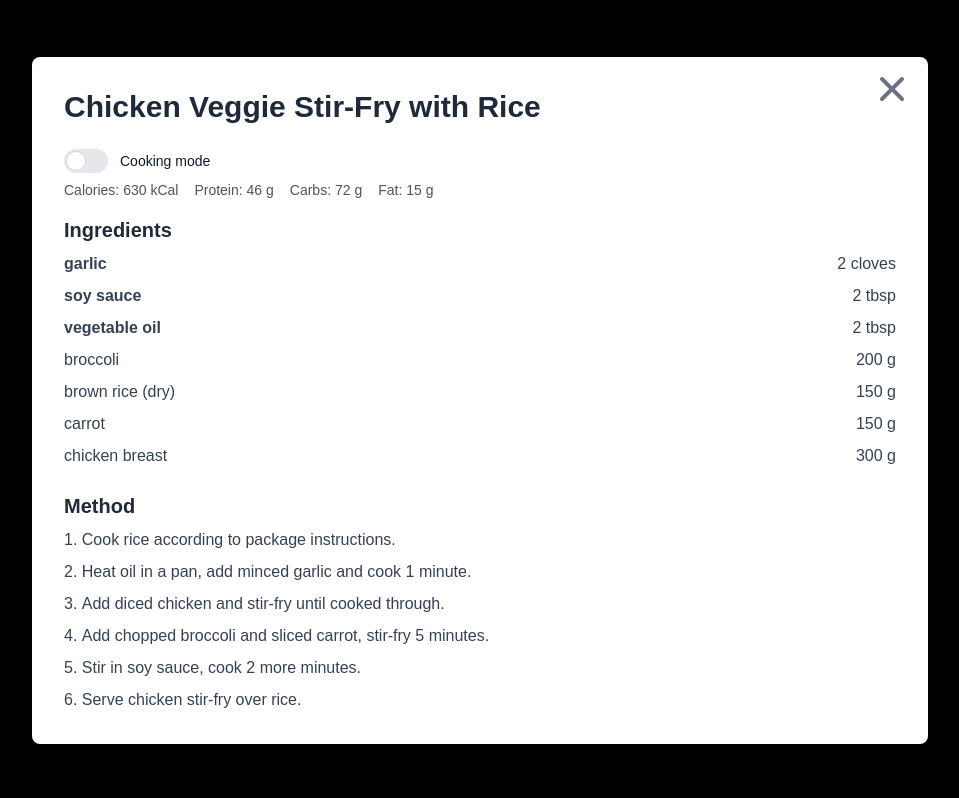
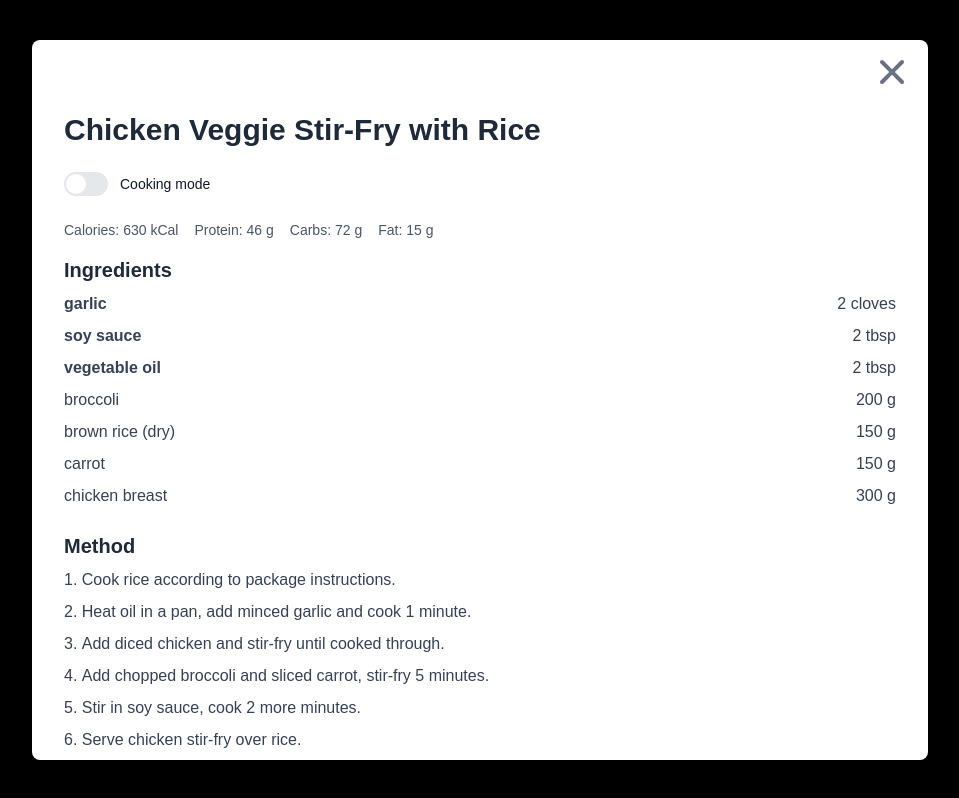
Before and after one commit to trithagoras/WebChef, a Next.js app: page / in a window 1280 px wide. Both pictures are taken after a click on the element 349 px from the left and 872 px from the top of the page. Shown: the part 324-1122 px from the top of the page, without its empty margins (160-1119 px from the left). Built offline with nearby package versions, Linux system fonts and the light colour scheme.

Commit message:
modal component

```diff
--- /dev/null
+++ b/app/components/Modal.tsx
@@ -0,0 +1,63 @@
+'use client';
+
+import { ReactNode, MouseEvent } from "react";
+import { FontAwesomeIcon } from "@fortawesome/react-fontawesome";
+import { faXmark } from "@fortawesome/free-solid-svg-icons";
+
+interface ModalProps {
+  isOpen: boolean;
+  onClose: () => void;
+  title?: string;
+  children: ReactNode;
+  actions?: ReactNode;
+  size?: "sm" | "md" | "lg" | "xl";
+}
+
+const sizeMap = {
+  sm: "max-w-md",
+  md: "max-w-2xl",
+  lg: "max-w-4xl",
+  xl: "max-w-6xl"
+};
+
+export default function Modal({
+  isOpen,
+  onClose,
+  title,
+  children,
+  actions,
+  size = "lg"
+}: ModalProps) {
+  if (!isOpen) return null;
+
+  const stop = (e: MouseEvent) => e.stopPropagation();
+
+  return (
+    <div
+      className="fixed inset-0 bg-black bg-opacity-70 flex justify-center items-center z-50 p-4"
+      onClick={onClose}
+    >
+      <div
+        className={`relative bg-white rounded-lg shadow-xl w-full ${sizeMap[size]} max-h-[90vh] overflow-y-auto p-8`}
+        onClick={stop}
+      >
+        <button
+          onClick={onClose}
+          className="absolute top-4 right-4 text-gray-500 hover:text-gray-800 transition-colors"
+          aria-label="Close modal"
+        >
+          <FontAwesomeIcon icon={faXmark} size="2x" />
+        </button>
+
+        {(title || actions) && (
+          <div className="flex items-center justify-between mb-6 mt-10">
+            {title && <h2 className="text-3xl font-bold text-gray-800">{title}</h2>}
+            {actions && <div className="flex gap-2">{actions}</div>}
+          </div>
+        )}
+
+        {children}
+      </div>
+    </div>
+  );
+}
--- a/app/components/RecipeCard.tsx
+++ b/app/components/RecipeCard.tsx
@@ -1,17 +1,11 @@
-'use client';
-
 import { useState } from "react";
 import { Recipe } from "../framework/schema";
-import { FontAwesomeIcon } from '@fortawesome/react-fontawesome';
-import { faXmark } from '@fortawesome/free-solid-svg-icons';
+import Modal from "./Modal";
 import { useCookingMode } from "./CookingModeContext";
 
 const RecipeCard = ({ recipe }: { recipe: Recipe }) => {
   const [isModalOpen, setIsModalOpen] = useState(false);
   const { cookingMode, toggleCookingMode } = useCookingMode();
-
-    const openModal = () => setIsModalOpen(true);
-    const closeModal = () => setIsModalOpen(false);
 
   const RecipeDetails = () => (
     <>
@@ -49,7 +43,7 @@ const RecipeCard = ({ recipe }: { recipe: Recipe }) => {
   return (
     <>
       <div
-                onClick={openModal}
+        onClick={() => setIsModalOpen(true)}
         className="p-6 bg-white rounded-2xl shadow-md cursor-pointer hover:shadow-xl hover:-translate-y-1 transition-all duration-300"
       >
         <h2 className="text-xl font-bold text-gray-800 mb-3">{recipe.name}</h2>
@@ -61,33 +55,24 @@ const RecipeCard = ({ recipe }: { recipe: Recipe }) => {
         </div>
       </div>
 
-            {isModalOpen && (
-                <div
-                    className="fixed inset-0 bg-black bg-opacity-70 flex justify-center items-center z-50 p-4"
-                    onClick={closeModal}
+      <Modal
+        isOpen={isModalOpen}
+        onClose={() => setIsModalOpen(false)}
+        title={recipe.name}
       >
-                    <div
-                        className="relative bg-white rounded-lg shadow-xl max-w-4xl w-full max-h-[90vh] overflow-y-auto p-8"
-                        onClick={(e) => e.stopPropagation()}
-                    >
-                        <button
-                            onClick={closeModal}
-                            className="absolute top-4 right-4 text-gray-500 hover:text-gray-800 transition-colors"
-                            aria-label="Close recipe"
-                        >
-                            <FontAwesomeIcon icon={faXmark} size="2x" />
-                        </button>
+        <label className="inline-flex items-center cursor-pointer mb-6">
+          <input
+            type="checkbox"
+            className="sr-only peer"
+            checked={cookingMode}
+            onChange={toggleCookingMode}
+          />
+          <div className="relative w-11 h-6 bg-gray-200 rounded-full peer peer-checked:bg-blue-600 after:absolute after:top-[2px] after:start-[2px] after:w-5 after:h-5 after:bg-white after:rounded-full after:transition-all peer-checked:after:translate-x-full"></div>
+          <span className="ms-3 text-sm font-medium text-gray-900">Cooking mode</span>
+        </label>
 
-                        <h2 className="text-3xl font-bold text-gray-800 mb-6">{recipe.name}</h2>
-                        <label className="inline-flex items-center cursor-pointer">
-                            <input type="checkbox" value="" className="sr-only peer" checked={cookingMode} onChange={toggleCookingMode} />
-                            <div className="relative w-11 h-6 bg-gray-200 peer-focus:outline-none peer-focus:ring-4 peer-focus:ring-blue-300 dark:peer-focus:ring-blue-800 rounded-full peer dark:bg-gray-700 peer-checked:after:translate-x-full rtl:peer-checked:after:-translate-x-full peer-checked:after:border-white after:content-[''] after:absolute after:top-[2px] after:start-[2px] after:bg-white after:border-gray-300 after:border after:rounded-full after:h-5 after:w-5 after:transition-all dark:border-gray-600 peer-checked:bg-blue-600 dark:peer-checked:bg-blue-600"></div>
-                            <span className="ms-3 text-sm font-medium text-gray-900 dark:text-gray-300">Cooking mode</span>
-                        </label>
         <RecipeDetails />
-                    </div>
-                </div>
-            )}
+      </Modal>
     </>
   );
 };
--- a/app/components/ShoppingListModal.tsx
+++ b/app/components/ShoppingListModal.tsx
@@ -1,18 +1,24 @@
-import { faClipboard, faXmark } from "@fortawesome/free-solid-svg-icons";
+import { faClipboard } from "@fortawesome/free-solid-svg-icons";
 import { FontAwesomeIcon } from "@fortawesome/react-fontawesome";
 import { Dispatch, SetStateAction } from "react";
 import { ShoppingListItem } from "../framework/schema";
 import toast from "react-hot-toast";
 import { match } from "ts-pattern";
+import Modal from "./Modal";
 
 interface ShoppingListModalProps {
-    showModal: boolean,
-    setShowModal: Dispatch<SetStateAction<boolean>>,
-    shoppingList: ShoppingListItem[]
+  showModal: boolean;
+  setShowModal: Dispatch<SetStateAction<boolean>>;
+  shoppingList: ShoppingListItem[];
 }
 
-const ShoppingListModal = ({ showModal, setShowModal, shoppingList }: ShoppingListModalProps) => {
+export default function ShoppingListModal({
+  showModal,
+  setShowModal,
+  shoppingList
+}: ShoppingListModalProps) {
   const closeModal = () => setShowModal(false);
+
   const staples = shoppingList.filter(i => i.isStaple);
   const others = shoppingList.filter(i => !i.isStaple);
 
@@ -34,33 +40,22 @@ const ShoppingListModal = ({ showModal, setShowModal, shoppingList }: ShoppingLi
     toast.success("Copied");
   };
 
-    return showModal && (
-        <div
-          className="fixed inset-0 bg-black bg-opacity-70 flex justify-center items-center z-50 p-4"
-          onClick={closeModal}
-        >
-          <div
-            className="relative bg-white rounded-lg shadow-xl max-w-4xl w-full max-h-[90vh] overflow-y-auto p-8"
-            onClick={(e) => e.stopPropagation()}
-          >
-            <button
-              onClick={closeModal}
-              className="absolute top-4 right-4 text-gray-500 hover:text-gray-800 transition-colors"
-              aria-label="Close modal"
-            >
-              <FontAwesomeIcon icon={faXmark} size="2x" />
-            </button>
-
-            <div className="flex flex-row mb-6 mt-8 justify-between">
-              <h2 className="text-3xl font-bold text-gray-800">Shopping List</h2>
+  return (
+    <Modal
+      isOpen={showModal}
+      onClose={closeModal}
+      title="Shopping List"
+      actions={
         <button
           onClick={() => handleCopy(undefined)}
           className="bg-yellow-500 text-white p-2 rounded-lg hover:bg-yellow-600 transition-all duration-300"
         >
           <FontAwesomeIcon icon={faClipboard} />
         </button>
-            </div>
+      }
+    >
       <ul className="space-y-2">
+        {/* staples */}
         <div className="flex flex-row mb-3 mt-8 justify-between">
           <h3 className="text-2xl font-bold text-gray-800">Staples</h3>
           <button
@@ -75,13 +70,13 @@ const ShoppingListModal = ({ showModal, setShowModal, shoppingList }: ShoppingLi
             <div className="flex justify-between items-center">
               <span className="text-lg font-bold">{item.name}</span>
               <span className="text-sm text-gray-600">
-                      {item.amount
-                        .map(a => `${a.amount} ${a.unit}`)
-                        .join(" + ")}
+                {item.amount.map(a => `${a.amount} ${a.unit}`).join(" + ")}
               </span>
             </div>
           </li>
         ))}
+
+        {/* others */}
         <div className="flex flex-row mb-3 mt-8 justify-between">
           <h3 className="text-2xl font-bold text-gray-800">Others</h3>
           <button
@@ -96,17 +91,12 @@ const ShoppingListModal = ({ showModal, setShowModal, shoppingList }: ShoppingLi
             <div className="flex justify-between items-center">
               <span className="text-lg font-medium">{item.name}</span>
               <span className="text-sm text-gray-600">
-                      {item.amount
-                        .map(a => `${a.amount} ${a.unit}`)
-                        .join(" + ")}
+                {item.amount.map(a => `${a.amount} ${a.unit}`).join(" + ")}
               </span>
             </div>
           </li>
         ))}
       </ul>
-          </div>
-        </div>
+    </Modal>
   );
 }
-
-export default ShoppingListModal;
```
Lines whose indentation alone changed are shown as unchanged.
